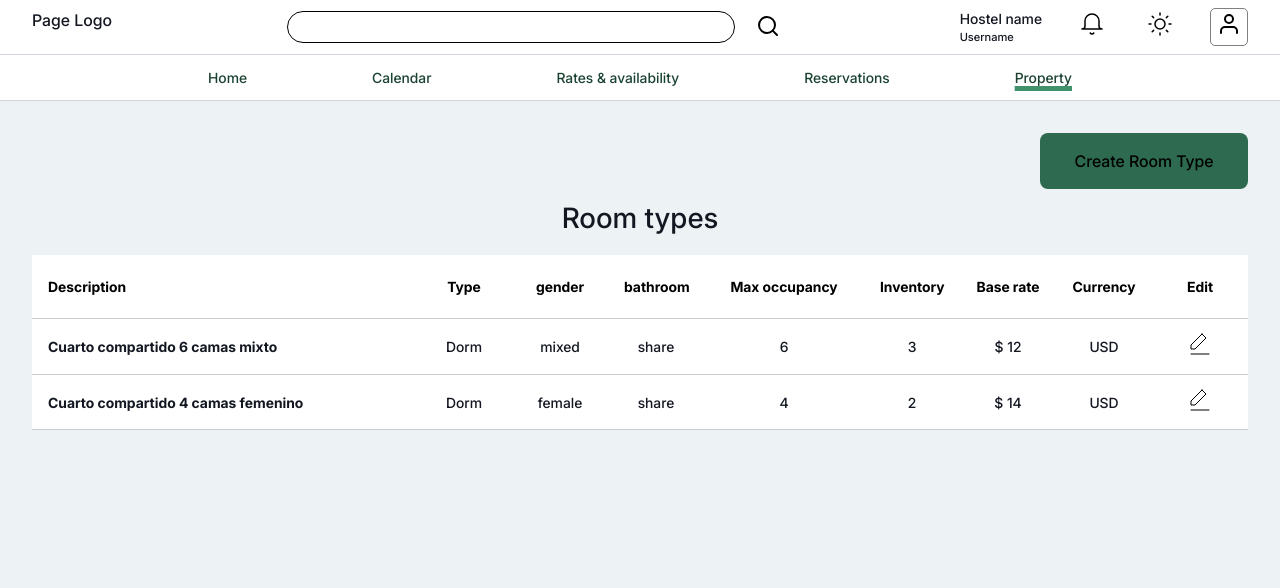
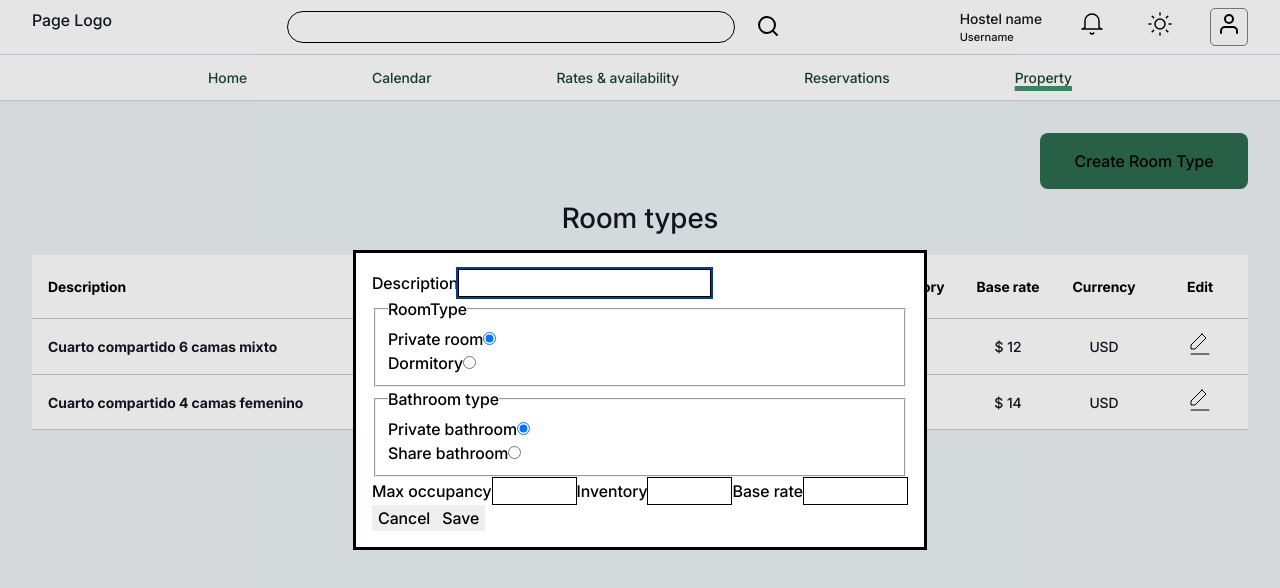
Before and after one commit to tomason182/hostel-front, a React (Vite) app: page /app/property/room-types in a window 1280 px wide. Both pictures are taken after a click on the button "Create Room Type". Shown: the top 588 px of the page. Built offline with nearby package versions, Linux system fonts and the light colour scheme.

Commit message:
add: dialog to show form

```diff
--- a/src/components/main_app/property/RoomTypes.jsx
+++ b/src/components/main_app/property/RoomTypes.jsx
@@ -1,7 +1,11 @@
 import { roomTypes } from "./room_types_mocked.js";
+import { useRef } from "react";
+import RoomTypeForm from "../../forms/RoomTypeForm.jsx";
 import styles from "../../../styles/RoomTypes.module.css";
 
 function RoomTypes() {
+  const dialogRef = useRef(null);
+
   const tableRows = roomTypes.map(roomType => (
     <tr key={roomType._id}>
       <th scope="row">{roomType.description}</th>
@@ -29,7 +33,14 @@ function RoomTypes() {
   ));
   return (
     <div className={styles.roomTypeContainer}>
-      <button className={styles.createRoomTypeBtn} type="button">
+      <dialog ref={dialogRef} id="createRoomTypeDialog">
+        <RoomTypeForm refProps={dialogRef} />
+      </dialog>
+      <button
+        className={styles.createRoomTypeBtn}
+        type="button"
+        onClick={() => dialogRef.current?.showModal()}
+      >
         Create Room Type
       </button>
       <table id={styles.table}>
```
